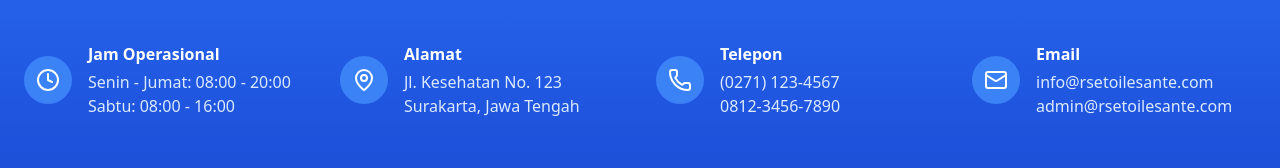
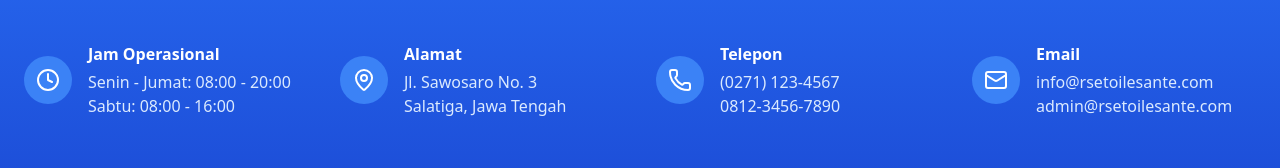
Before and after one commit to CZY774/tr-pbp, a React (Vite) app in the folder hospital-frontend/: page / in a window 1280 px wide. Shown: the part 1702-1870 px from the top of the page. Built offline with nearby package versions, Linux system fonts and the light colour scheme.

Commit message:
fix: update address details in LandingPage component

```diff
--- a/hospital-frontend/src/components/LandingPage.jsx
+++ b/hospital-frontend/src/components/LandingPage.jsx
@@ -149,8 +149,8 @@ const LandingPage = ({ onLoginClick }) => {
               </div>
               <div>
                 <h4 className="font-semibold mb-1">Alamat</h4>
-                <p className="text-blue-100">Jl. Kesehatan No. 123</p>
-                <p className="text-blue-100">Surakarta, Jawa Tengah</p>
+                <p className="text-blue-100">Jl. Sawosaro No. 3</p>
+                <p className="text-blue-100">Salatiga, Jawa Tengah</p>
               </div>
             </div>
 
```
